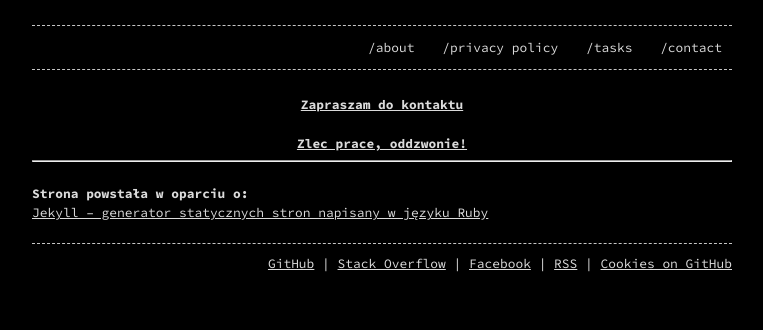
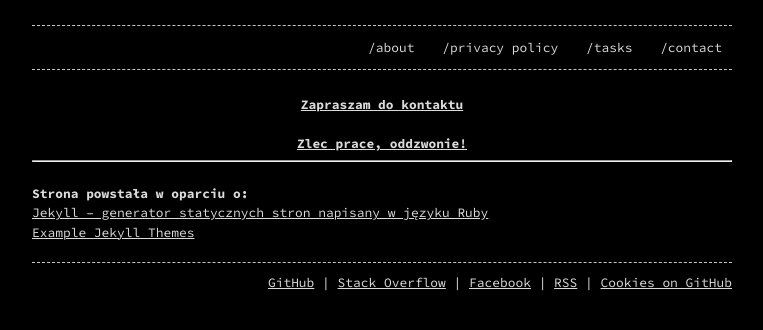
Before and after one commit to esccode/esccode.github.io, a Jekyll site: the page built from _posts/2018-11-04-jekyll.md, in a window 1280 px wide. Shown: the top 330 px of the page, without its empty margins (258-1021 px from the left). Built offline with Jekyll 4.4.1, drawn with Linux system fonts in a browser that asks for light colours.

Commit message:
Update 2018-11-04-jekyll.md

```diff
--- a/_posts/2018-11-04-jekyll.md
+++ b/_posts/2018-11-04-jekyll.md
@@ -6,3 +6,4 @@ categories:
 ---
 # Strona powstała w oparciu o:
 [Jekyll – generator statycznych stron napisany w języku Ruby](https://jekyllrb.com/)
+[Example Jekyll Themes](http://jekyllthemes.org/)
```
